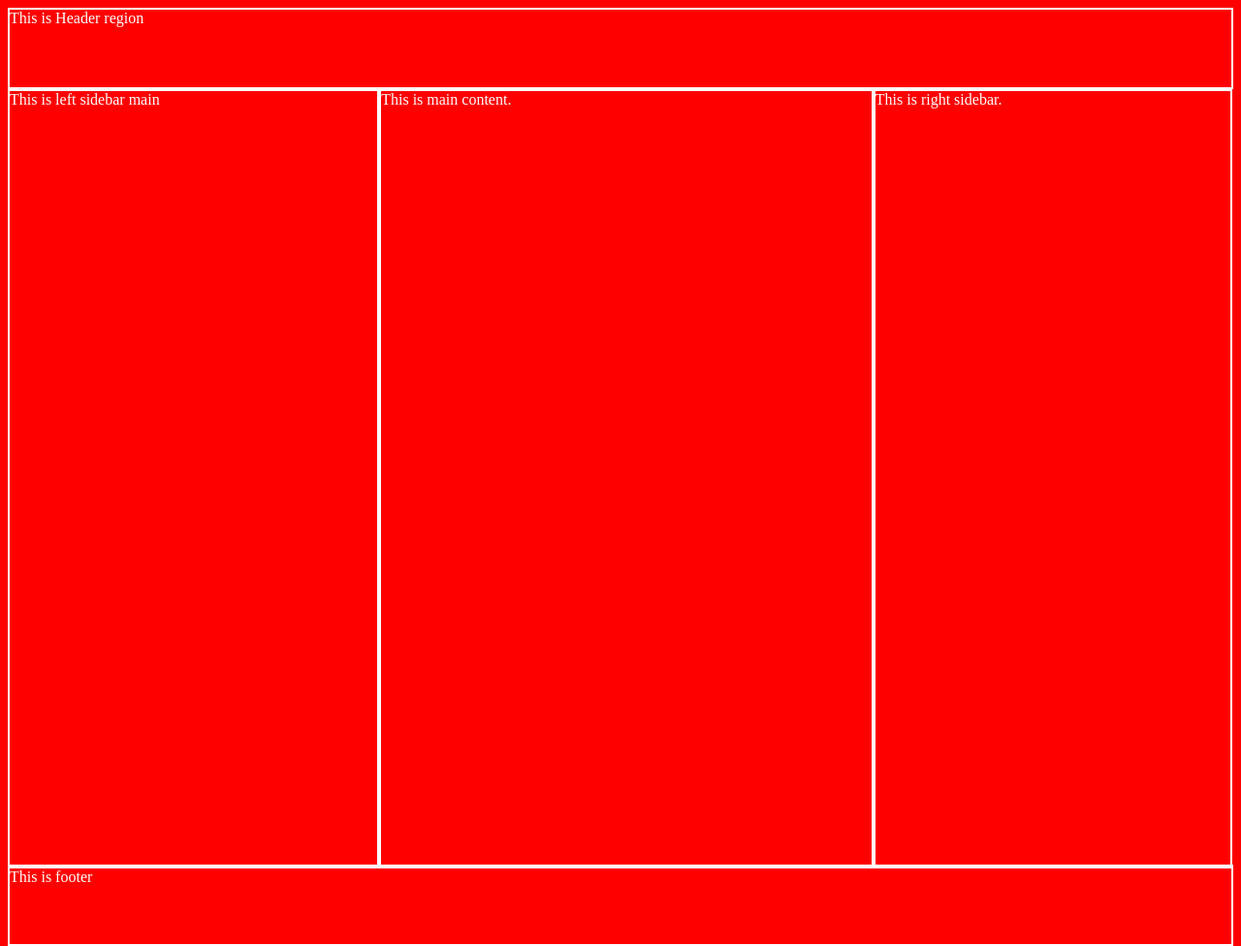
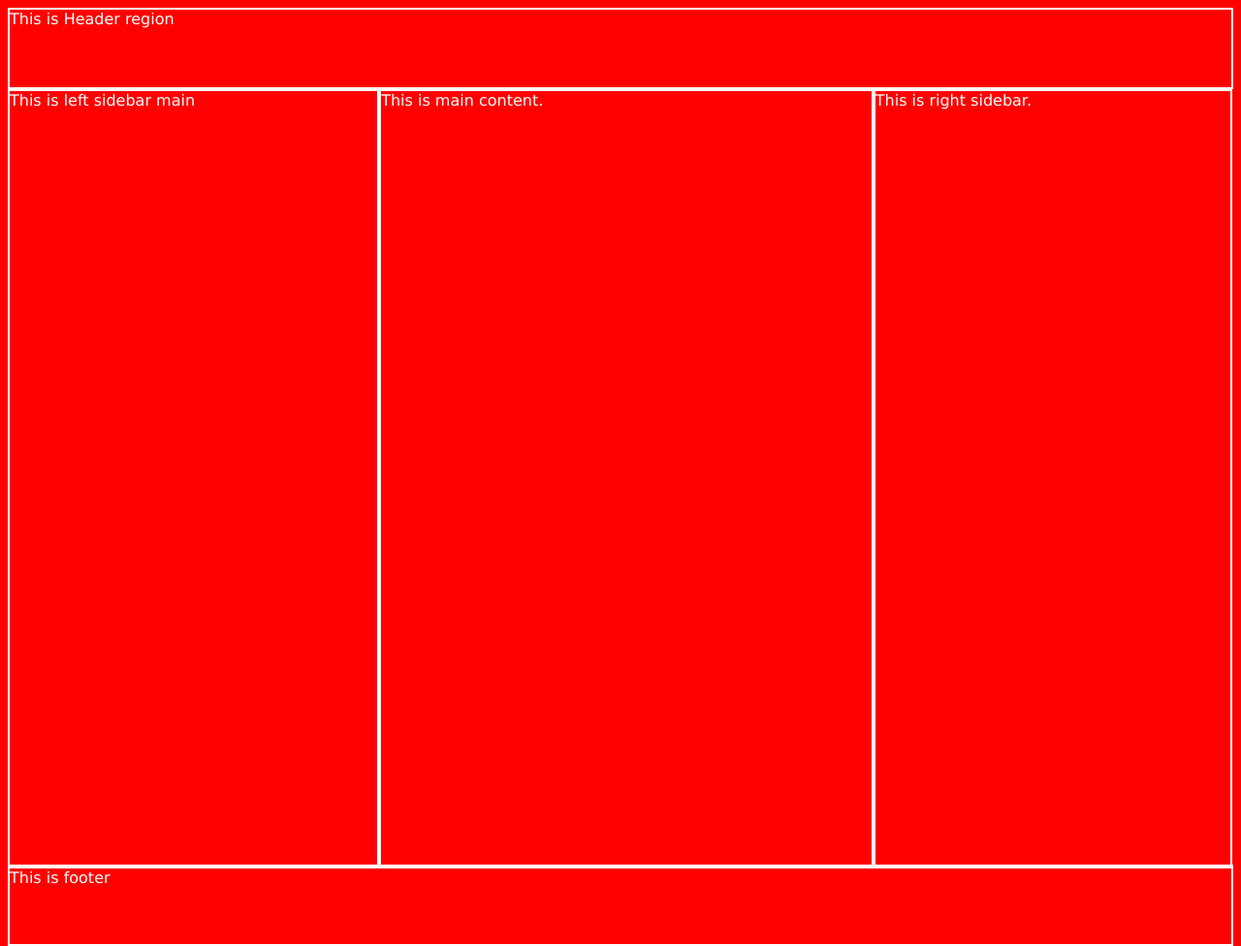
Before and after one commit to piyuesh23/collaboration_learning, a plain HTML site: page index.html in a window 1280 px wide. Shown: the whole page at 97% size. Drawn offline with Linux system fonts and the light colour scheme.

Commit message:
adding a sagar-bodyfont.css file

```diff
--- a/index.html
+++ b/index.html
@@ -1,6 +1,7 @@
 <html>
 <head>
   <link rel="stylesheet" href="css/styles.css">
+  <link rel="stylesheet" href="css/sagar-bodyfont.css">
 </head>
 <body>
   <div class="main-wrapper">
```
